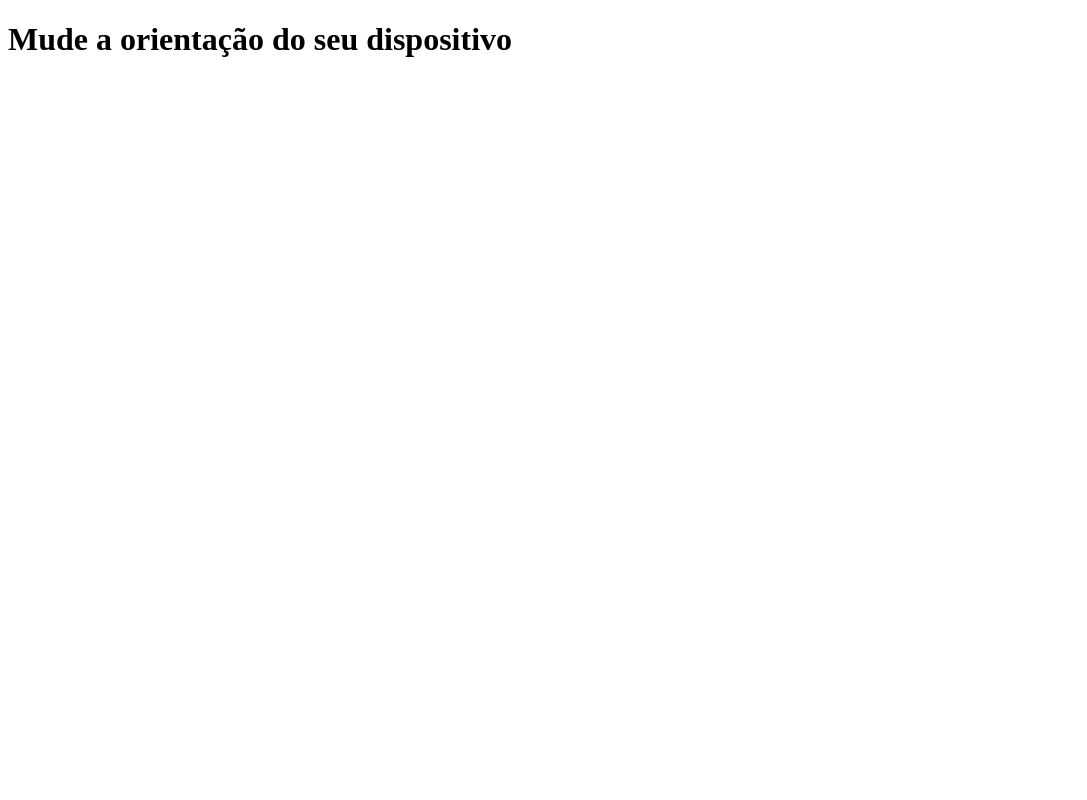
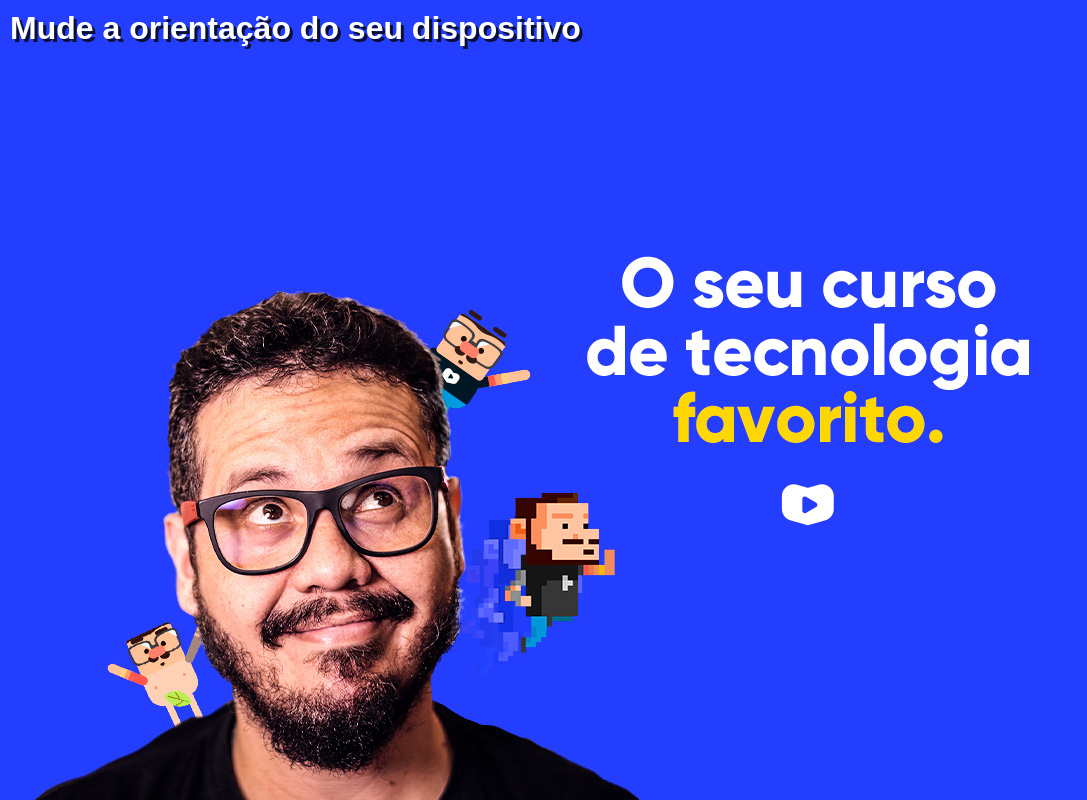
Before and after one commit to stefanipuppo/MediaQueries, a plain HTML site: page mq002/index.html in a window 1280 px wide. Shown: the whole page, without its empty margins (0-1087 px from the left). Drawn offline with Linux system fonts and the light colour scheme.

Commit message:
configuração gerais

```diff
--- a/mq002/estilos/paisagem.css
+++ b/mq002/estilos/paisagem.css
@@ -1,3 +1,8 @@
 @charset "UTF-8";
 
 /* APARELHO DEITADO (landscape)*/
+
+body {
+    background-image: url(../imagens/cev-landscape.jpg);
+    background-position: left bottom;
+}
--- a/mq002/estilos/retrato.css
+++ b/mq002/estilos/retrato.css
@@ -1,3 +1,8 @@
 @charset "UTF-8";
 
 /* APARELHO EM PÉ (portrait) */
+
+body {
+    background-image: url(../imagens/cev-portrait.jpg);
+    background-position: center bottom;
+}
--- a/mq002/estilos/style.css
+++ b/mq002/estilos/style.css
@@ -1,3 +1,23 @@
 @charset "UTF-8";
 
 /* GERAL (all) */
+
+* {
+    margin: 0px;
+    padding: 0px;
+    font-family: Arial, Helvetica, sans-serif;
+}
+
+html, body {
+    width: 100vw;
+    height: 100vh;
+    background-color: #233EFF;
+    background-size: contain;
+    background-repeat: no-repeat;
+}
+
+h1 {
+    color: white;
+    text-shadow: 3px 3px 0px #0a0f35;
+    padding: 10px;
+}
```
